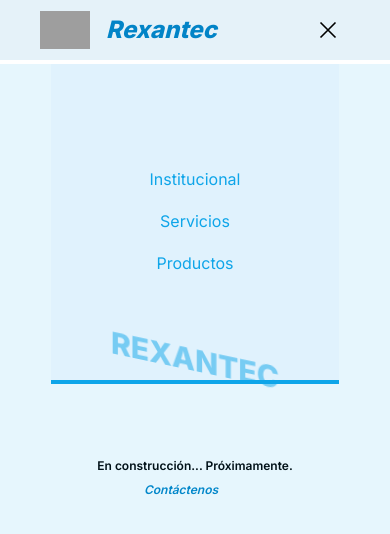
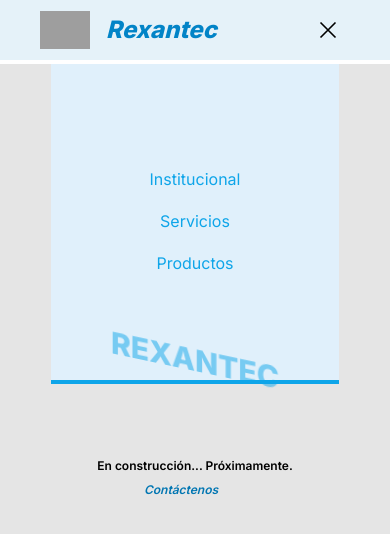
Before and after one commit to rexantecproy/rexantec, a Next.js app: page /home in a window 390 px wide. Both pictures are taken after a click on the element 328 px from the left and 30 px from the top of the page. Shown: the top 534 px of the page. Built offline with nearby package versions, Linux system fonts and the light colour scheme; grey boxes are pictures that could not be loaded.

Commit message:
dropbox hamburg

```diff
--- a/src/components/MainNav/Menu/MenuHamburgButton.jsx
+++ b/src/components/MainNav/Menu/MenuHamburgButton.jsx
@@ -15,7 +15,7 @@
                 </span>
             </ul>
             <nav className={`h-screen md:hidden bg-sky-500/0 w-screen fixed top-16 left-0 z-auto flex justify-center ${isOpenMenu ? '' : 'hidden'}`}>
-                <div className='absolute z-[4] w-full h-full bg-sky-500/10' onClick={() => { setIsOpenMenu(!isOpenMenu) }}></div>
+                <div className='absolute z-[4] w-full h-full bg-black/10' onClick={() => { setIsOpenMenu(!isOpenMenu) }}></div>
                 <div className={`z-[5] absolute w-72 h-80 bg-sky-100/90 justify-center flex bg-border-black/0 border-b-4 border-sky-500 `}>
                     <List props={props} />
                 </div>
```
